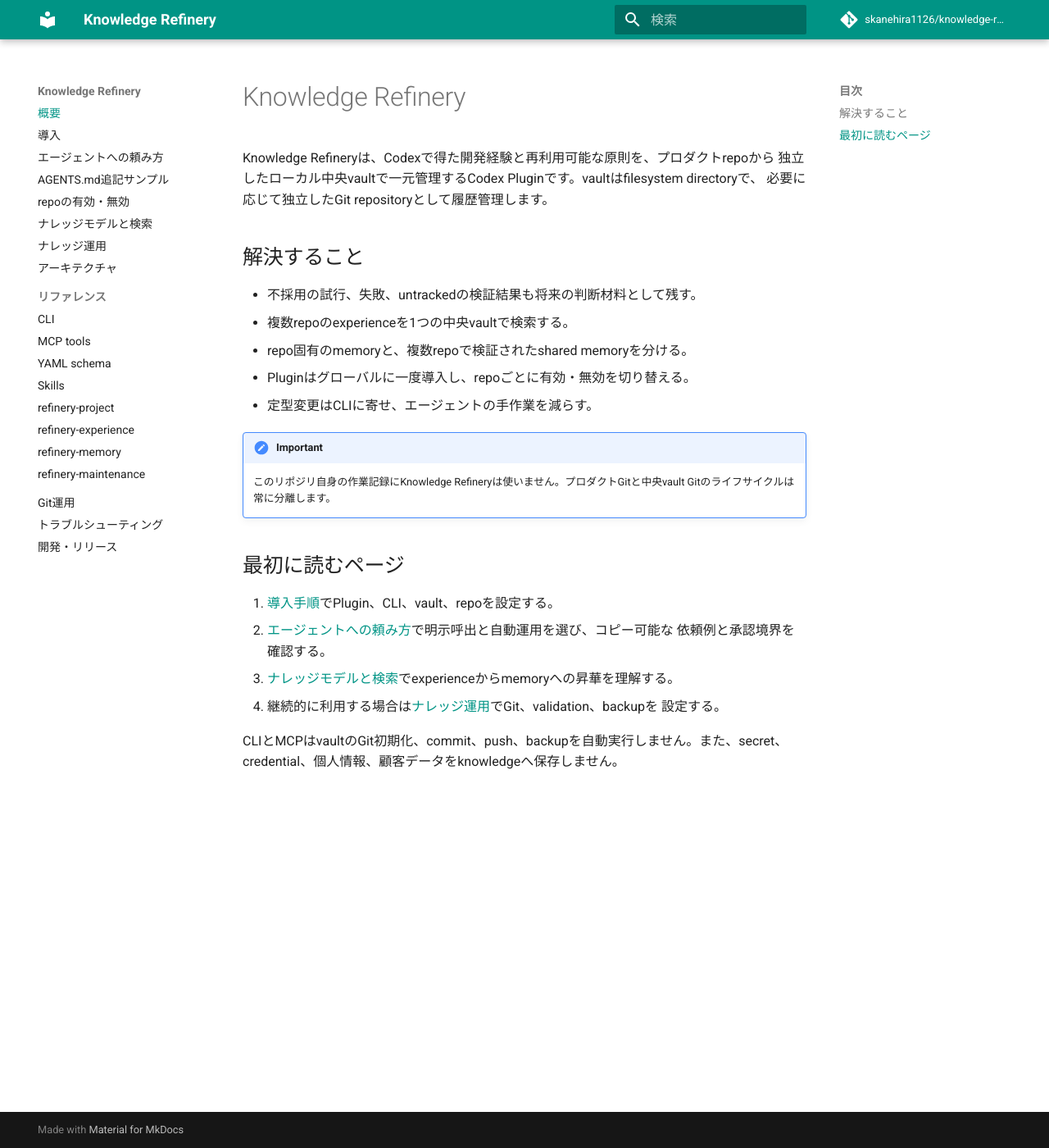
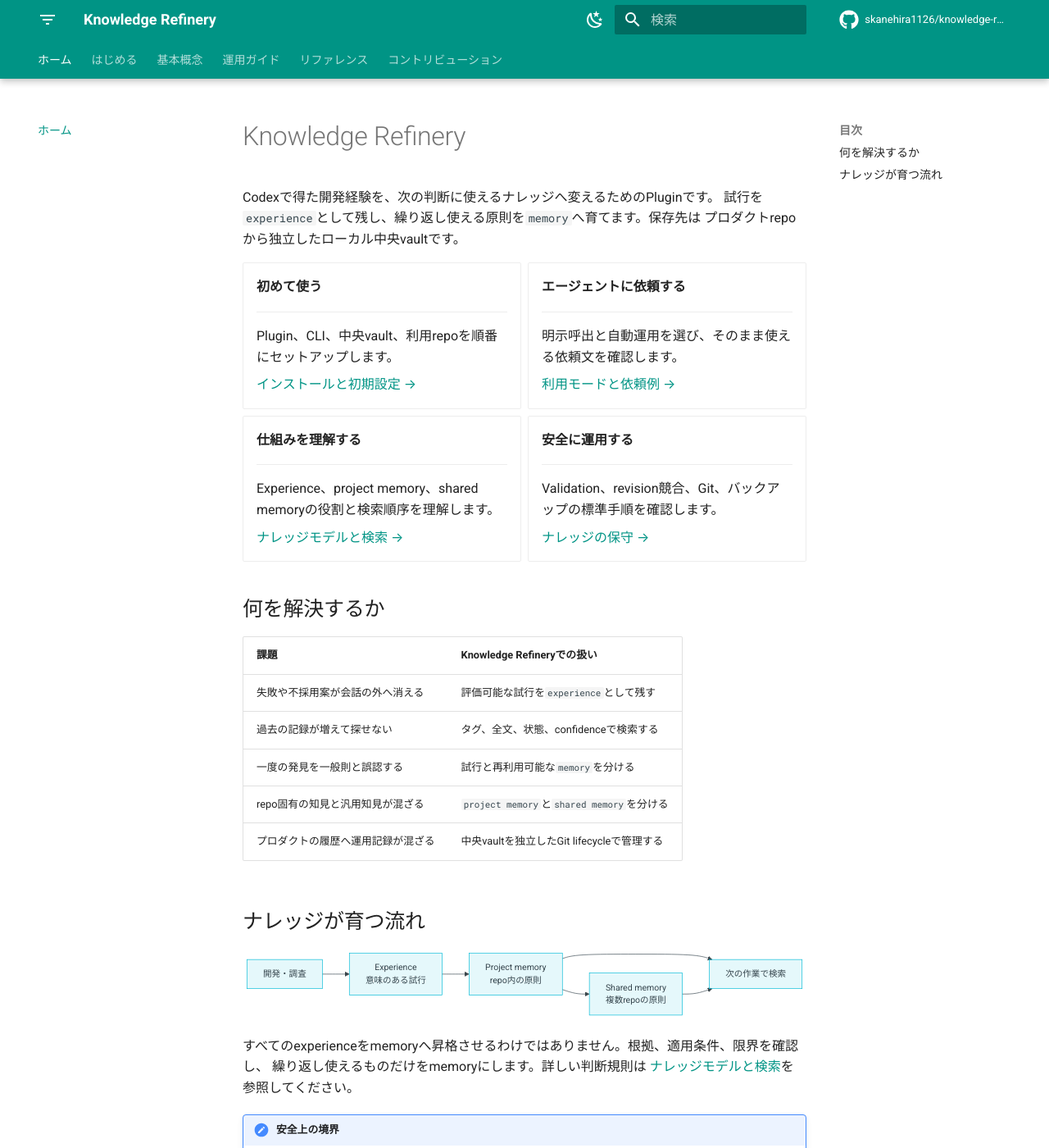
Before and after one commit to skanehira1126/knowledge-refinery, an MkDocs documentation site: the page built from docs/index.md, in a window 1280 px wide and 1400 px high. Shown: the whole window at 82% size. Built offline with MkDocs 1.6.1 and Material for MkDocs 9.7.7, drawn with Linux system fonts in a browser that asks for light colours; comment, search, counter and statistics services are not loaded; some of the changed text lies outside the part shown.

Commit message:
Improve Material documentation structure

````diff
--- a/docs/architecture.md
+++ b/docs/architecture.md
@@ -1,25 +1,47 @@
 # アーキテクチャ
 
-```text
-Codex surfaces
-  └─ Global Plugin
-      ├─ refinery-project / experience / memory / maintenance Skills
-      └─ local stdio MCP (uv, frozen lock)
-             │
-             ├─ REFINERY_CONFIG or XDG config directory → active vault
-             └─ central filesystem vault（必要に応じて独立Git化）
-                 ├─ .gitignore（Obsidianのlocal設定を除外）
-                 ├─ knowledge-tags.yaml（説明を追加した場合）
-                 ├─ projects/<project_id>/project.yaml
-                 ├─ projects/<project_id>/experiences
-                 ├─ projects/<project_id>/memory
-                 └─ shared/memory
+Knowledge Refineryは、利用repo、グローバルPlugin、ローカルMCP、中央vaultを分離します。
+プロダクトのsourceとknowledgeの履歴を混ぜず、repo側には接続情報だけを置きます。
 
-Product repo
-  ├─ .refinery.yaml → project_id + enabled（version管理可能）
-  ├─ .refinery.local.yaml → vault_id（gitignoreするlocal binding）
-  └─ AGENTS.md → optional managed workflow block (`project setup --agents`)
+```mermaid
+flowchart TB
+    subgraph Repo["Product repo"]
+        RC[".refinery.yaml<br/>project_id + enabled"]
+        RL[".refinery.local.yaml<br/>vault_id"]
+        AG["AGENTS.md<br/>optional managed guidance"]
+    end
+
+    subgraph Plugin["Global Plugin"]
+        SK["4 Skills"]
+        MCP["local stdio MCP"]
+    end
+
+    CFG["User config<br/>active vault"]
+
+    subgraph Vault["Central filesystem vault"]
+        PM["projects/&lt;project_id&gt;<br/>metadata / experiences / memory"]
+        SM["shared/memory"]
+        KT["knowledge-tags.yaml"]
+    end
+
+    AG --> SK
+    RC --> MCP
+    RL --> MCP
+    SK --> MCP
+    MCP --> CFG
+    CFG --> Vault
+    MCP --> PM
+    MCP --> SM
+    MCP --> KT
 ```
+
+| 要素 | Source of truth | 役割 |
+|---|---|---|
+| 利用repo | `.refinery.yaml` | project IDと有効状態を共有する |
+| ローカルbinding | `.refinery.local.yaml` | repoと個人のvault IDを結び付ける |
+| Plugin | SkillsとMCP設定 | Codexの手順とtool interfaceを提供する |
+| ユーザー設定 | active vaultのpath | 現在接続する中央vaultを選ぶ |
+| 中央vault | project/shared knowledge | ナレッジの実体を保存する |
 
 ## 境界
 
--- a/docs/getting-started.md
+++ b/docs/getting-started.md
@@ -1,4 +1,23 @@
-# 導入
+# インストールと初期設定
+
+このページでは、Knowledge Refineryを使える状態までを順番にセットアップします。
+完了すると、任意のrepoから中央vaultを検索し、experienceとmemoryを記録できます。
+
+## 事前準備
+
+| 必要なもの | 用途 |
+|---|---|
+| CodexまたはChatGPT desktop app | PluginとSkillsを利用する |
+| Python 3.11以上 | CLIとローカルMCPを実行する |
+| `uv` | CLIのインストールとMCPの起動に使う |
+| knowledge保存用directory | 複数repoのknowledgeを集約する |
+
+セットアップは次の順序で進めます。
+
+```mermaid
+flowchart LR
+    P["1. Plugin"] --> C["2. CLI"] --> V["3. 中央vault"] --> R["4. repo登録"] --> D["5. doctor"]
+```
 
 ## 1. Pluginを追加
 
@@ -144,6 +163,10 @@
 
 一致しない場合はPluginとCLIの片方だけが更新されています。両方を同じreleaseへ揃えてから書き込みを開始します。
 
+!!! success "セットアップ完了"
+    `doctor`が`ok: yes`を返し、Plugin settingsに`knowledge-refinery`が表示されていれば準備完了です。
+    次は利用モードに応じて[最初のtask](#6-task)を開始します。
+
 ## 6. 最初のtask
 
 自動運用モードでは新しいtaskを開いて通常の開発依頼を開始できます。明示呼出モードでは、
--- a/docs/index.md
+++ b/docs/index.md
@@ -1,28 +1,71 @@
 # Knowledge Refinery
 
-Knowledge Refineryは、Codexで得た開発経験と再利用可能な原則を、プロダクトrepoから
-独立したローカル中央vaultで一元管理するCodex Pluginです。vaultはfilesystem directoryで、
-必要に応じて独立したGit repositoryとして履歴管理します。
+Codexで得た開発経験を、次の判断に使えるナレッジへ変えるためのPluginです。
+試行を`experience`として残し、繰り返し使える原則を`memory`へ育てます。保存先は
+プロダクトrepoから独立したローカル中央vaultです。
 
-## 解決すること
+<div class="grid cards" markdown>
 
-- 不採用の試行、失敗、untrackedの検証結果も将来の判断材料として残す。
-- 複数repoのexperienceを1つの中央vaultで検索する。
-- repo固有のmemoryと、複数repoで検証されたshared memoryを分ける。
-- Pluginはグローバルに一度導入し、repoごとに有効・無効を切り替える。
-- 定型変更はCLIに寄せ、エージェントの手作業を減らす。
+-   **初めて使う**
 
-!!! important
-    このリポジリ自身の作業記録にKnowledge Refineryは使いません。プロダクトGitと中央vault Gitのライフサイクルは常に分離します。
+    ---
 
-## 最初に読むページ
+    Plugin、CLI、中央vault、利用repoを順番にセットアップします。
 
-1. [導入手順](getting-started.md)でPlugin、CLI、vault、repoを設定する。
-2. [エージェントへの頼み方](agent-workflow.md)で明示呼出と自動運用を選び、コピー可能な
-   依頼例と承認境界を確認する。
-3. [ナレッジモデルと検索](knowledge-model.md)でexperienceからmemoryへの昇華を理解する。
-4. 継続的に利用する場合は[ナレッジ運用](knowledge-operations.md)でGit、validation、backupを
-   設定する。
+    [インストールと初期設定 →](getting-started.md)
 
-CLIとMCPはvaultのGit初期化、commit、push、backupを自動実行しません。また、secret、
-credential、個人情報、顧客データをknowledgeへ保存しません。
+-   **エージェントに依頼する**
+
+    ---
+
+    明示呼出と自動運用を選び、そのまま使える依頼文を確認します。
+
+    [利用モードと依頼例 →](agent-workflow.md)
+
+-   **仕組みを理解する**
+
+    ---
+
+    Experience、project memory、shared memoryの役割と検索順序を理解します。
+
+    [ナレッジモデルと検索 →](knowledge-model.md)
+
+-   **安全に運用する**
+
+    ---
+
+    Validation、revision競合、Git、バックアップの標準手順を確認します。
+
+    [ナレッジの保守 →](knowledge-operations.md)
+
+</div>
+
+## 何を解決するか
+
+| 課題 | Knowledge Refineryでの扱い |
+|---|---|
+| 失敗や不採用案が会話の外へ消える | 評価可能な試行を`experience`として残す |
+| 過去の記録が増えて探せない | タグ、全文、状態、confidenceで検索する |
+| 一度の発見を一般則と誤認する | 試行と再利用可能な`memory`を分ける |
+| repo固有の知見と汎用知見が混ざる | `project memory`と`shared memory`を分ける |
+| プロダクトの履歴へ運用記録が混ざる | 中央vaultを独立したGit lifecycleで管理する |
+
+## ナレッジが育つ流れ
+
+```mermaid
+flowchart LR
+    W["開発・調査"] --> E["Experience<br/>意味のある試行"]
+    E --> P["Project memory<br/>repo内の原則"]
+    P --> S["Shared memory<br/>複数repoの原則"]
+    P --> N["次の作業で検索"]
+    S --> N
+```
+
+すべてのexperienceをmemoryへ昇格させるわけではありません。根拠、適用条件、限界を確認し、
+繰り返し使えるものだけをmemoryにします。詳しい判断規則は
+[ナレッジモデルと検索](knowledge-model.md)を参照してください。
+
+!!! important "安全上の境界"
+    CLIとMCPはvaultのGit初期化、commit、push、backupを自動実行しません。secret、credential、
+    個人情報、顧客データもknowledgeへ保存しません。また、このrepository自身の作業記録には
+    Knowledge Refineryを使いません。
--- a/mkdocs.yml
+++ b/mkdocs.yml
@@ -3,27 +3,48 @@
 site_url: https://skanehira1126.github.io/knowledge-refinery/
 repo_url: https://github.com/skanehira1126/knowledge-refinery
 repo_name: skanehira1126/knowledge-refinery
+edit_uri: edit/main/docs/
+copyright: Copyright &copy; 2026 Shinichi Kanehira
 theme:
   name: material
   language: ja
+  icon:
+    logo: material/filter-variant
+    repo: fontawesome/brands/github
   features:
     - navigation.instant
+    - navigation.instant.progress
+    - navigation.tracking
+    - navigation.tabs
+    - navigation.tabs.sticky
     - navigation.sections
+    - navigation.footer
     - navigation.top
+    - search.suggest
+    - search.highlight
+    - search.share
     - content.code.copy
+    - toc.follow
   palette:
     - media: "(prefers-color-scheme: light)"
       scheme: default
       primary: teal
       accent: cyan
+      toggle:
+        icon: material/weather-night
+        name: ダークモードに切り替える
     - media: "(prefers-color-scheme: dark)"
       scheme: slate
       primary: teal
       accent: cyan
+      toggle:
+        icon: material/weather-sunny
+        name: ライトモードに切り替える
 markdown_extensions:
   - admonition
   - attr_list
   - def_list
+  - md_in_html
   - pymdownx.details
   - pymdownx.superfences:
       custom_fences:
@@ -35,14 +56,19 @@
 extra_javascript:
   - javascripts/mermaid.mjs
 nav:
-  - 概要: index.md
-  - 導入: getting-started.md
-  - エージェントへの頼み方: agent-workflow.md
-  - AGENTS.md追記サンプル: agents-guidance-examples.md
-  - repoの有効・無効: project-lifecycle.md
-  - ナレッジモデルと検索: knowledge-model.md
-  - ナレッジ運用: knowledge-operations.md
-  - アーキテクチャ: architecture.md
+  - ホーム: index.md
+  - はじめる:
+      - インストールと初期設定: getting-started.md
+      - 利用モードと依頼例: agent-workflow.md
+      - AGENTS.mdの設定例: agents-guidance-examples.md
+  - 基本概念:
+      - ナレッジモデルと検索: knowledge-model.md
+      - アーキテクチャ: architecture.md
+  - 運用ガイド:
+      - repoの有効化・無効化: project-lifecycle.md
+      - ナレッジの保守: knowledge-operations.md
+      - Gitとバックアップ: git-operations.md
+      - トラブルシューティング: troubleshooting.md
   - リファレンス:
       - CLI: cli.md
       - MCP tools: mcp.md
@@ -52,6 +78,5 @@
       - refinery-experience: skills/refinery-experience.md
       - refinery-memory: skills/refinery-memory.md
       - refinery-maintenance: skills/refinery-maintenance.md
-  - Git運用: git-operations.md
-  - トラブルシューティング: troubleshooting.md
-  - 開発・リリース: development.md
+  - コントリビューション:
+      - 開発・リリース: development.md
````
